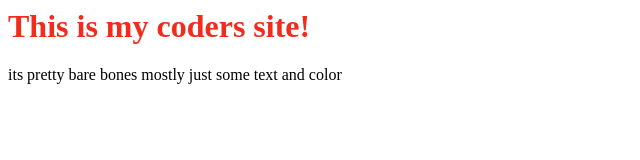
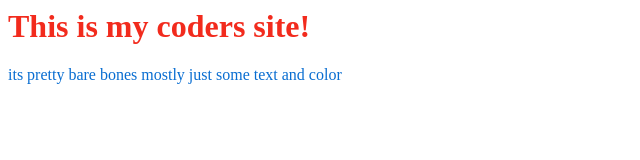
Before and after one commit to DoughnutDaddy/Coders24, a plain HTML site: page index.html in a window 1280 px wide. Shown: the whole page, without its empty margins (0-640 px from the left). Drawn offline with Linux system fonts and the light colour scheme.

Commit message:
Update Style.css

```diff
--- a/Style.css
+++ b/Style.css
@@ -1,3 +1,7 @@
 h1 {
 color: #f22b1d;
 }
+
+p {
+  color: #086dd1;
+}
```
